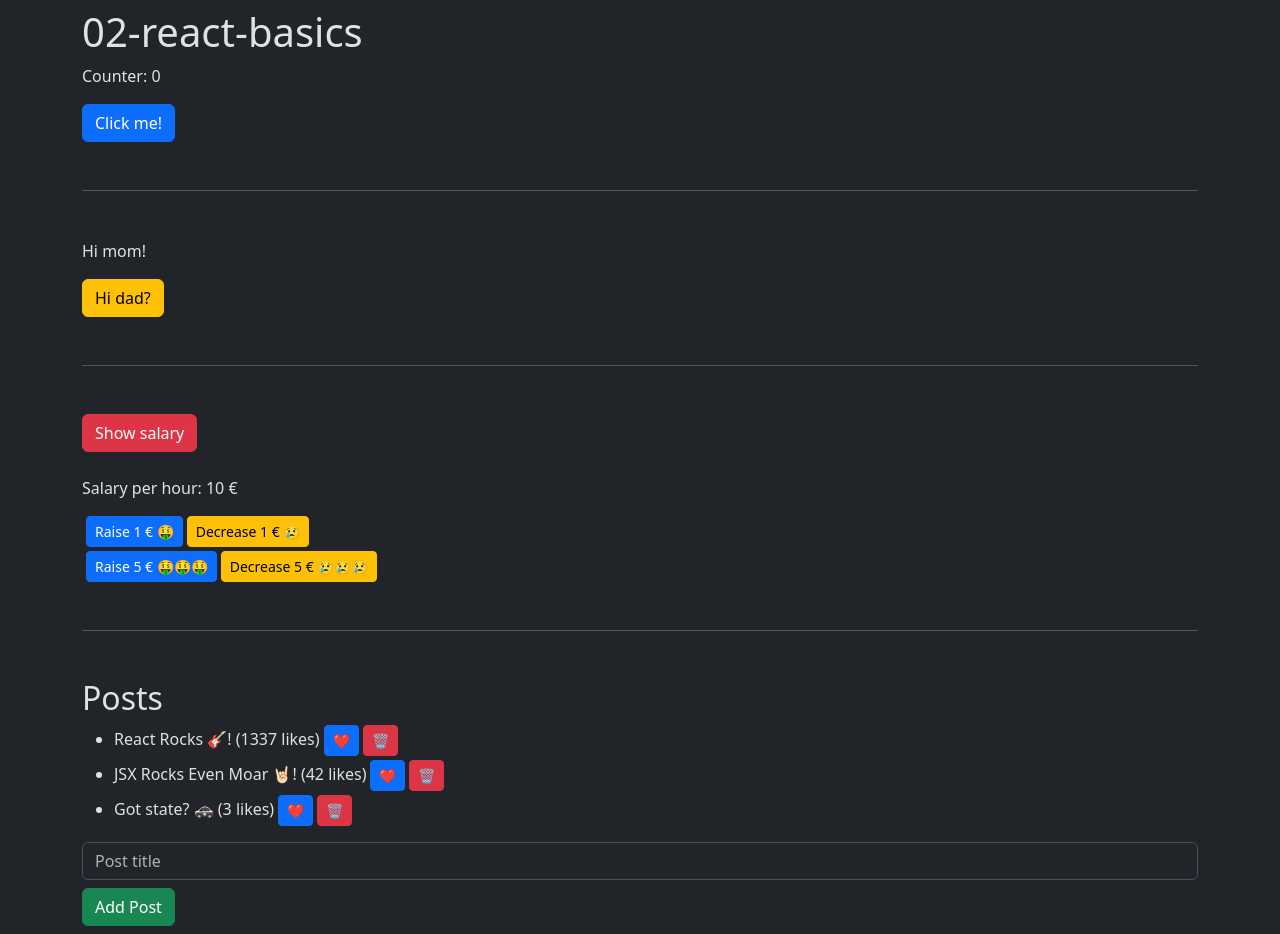
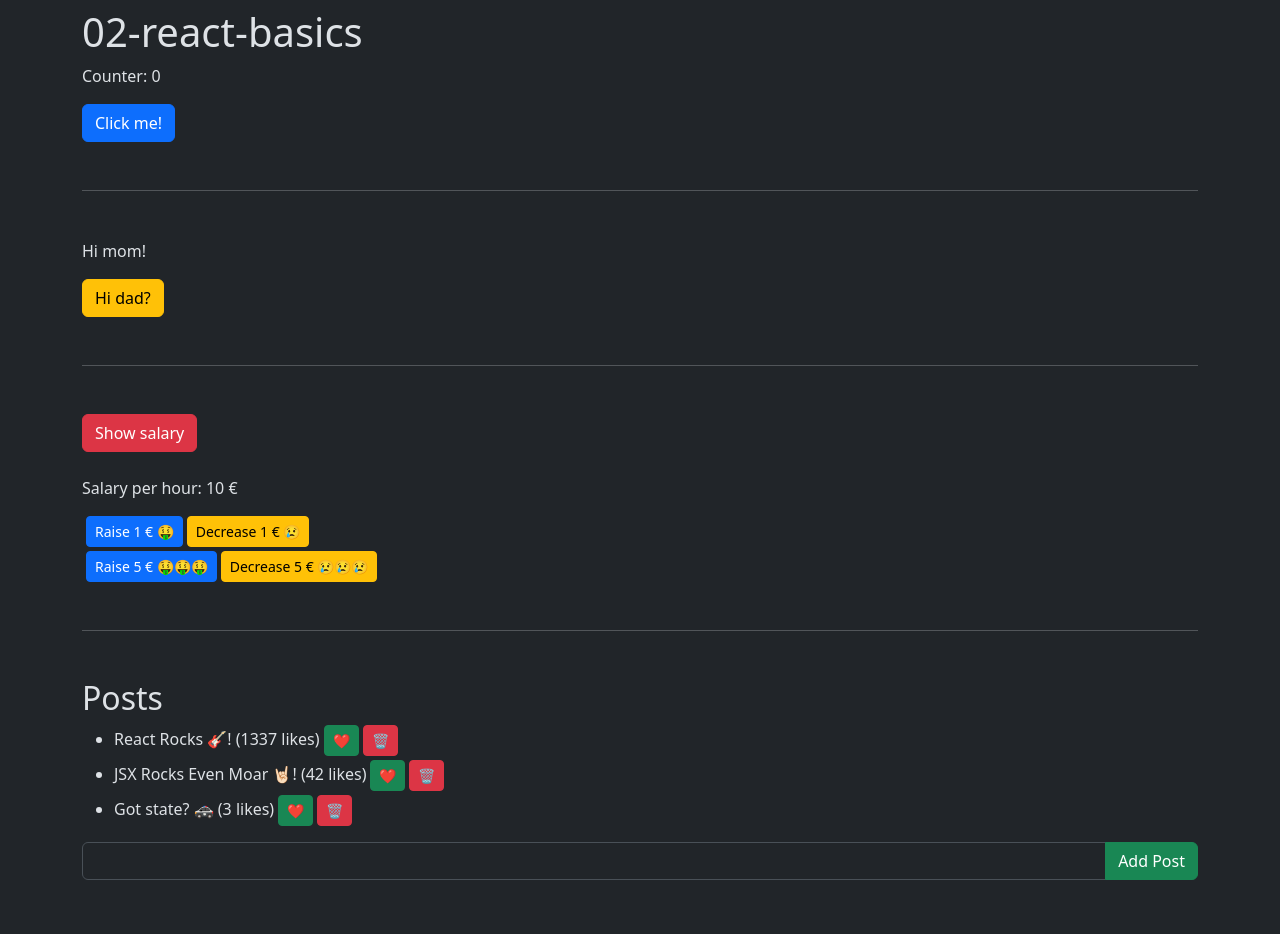
Before and after one commit to Steddie/ykrea26v1, a React (Vite) app in the folder 02-react-basics/: page / in a window 1280 px wide. After the commit the page ends 904 px from the top, so only its background shows below. Built offline with nearby package versions, Linux system fonts and the light colour scheme.

Commit message:
Lagt till för tillgänglighet

```diff
--- a/02-react-basics/src/components/Posts.tsx
+++ b/02-react-basics/src/components/Posts.tsx
@@ -54,7 +54,7 @@ function Posts() {
 						<li key={post.id} className="mb-1">
 							{post.title} ({post.likes} likes)
 							<button
-								className="btn btn-primary btn-sm ms-1"
+								className="btn btn-success btn-sm ms-1"
 								onClick={() => handleLikePost(post)}
 								>❤️</button>
 							<button
@@ -65,17 +65,22 @@ function Posts() {
 					)}
 				</ul>
 			}
-			<div className="add-post">
-				<input type="text" placeholder="Post title" id="new-post-title" className="form-control" />
-				<button className="btn btn-success mt-2" onClick={() => {
+			<form onSubmit={(e) => {
+						e.preventDefault();
+
 						const input = document.getElementById("new-post-title") as HTMLInputElement;
 						const title = input.value.trim();
 						if(title) {
 							handleAddPost(title);
 							input.value = "";
 						}
-				}}>Add Post</button>
+					}}>
+				<div className="add-post input-group mb-3">
+					<input aria-label="Post title" type="text" id="new-post-title" className="form-control" required />
+					<button className="btn btn-success" type="submit">Add Post</button>
+
 				</div>
+			</form>
 		</>
 	)
 
```
Lines whose indentation alone changed are shown as unchanged.
